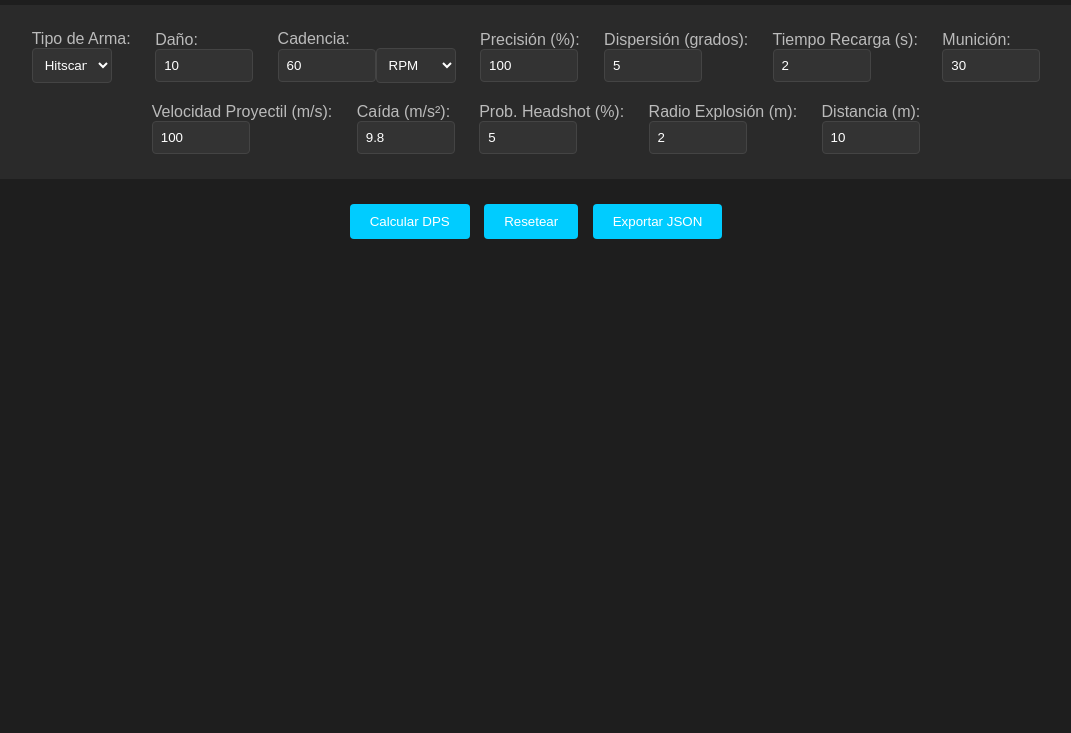
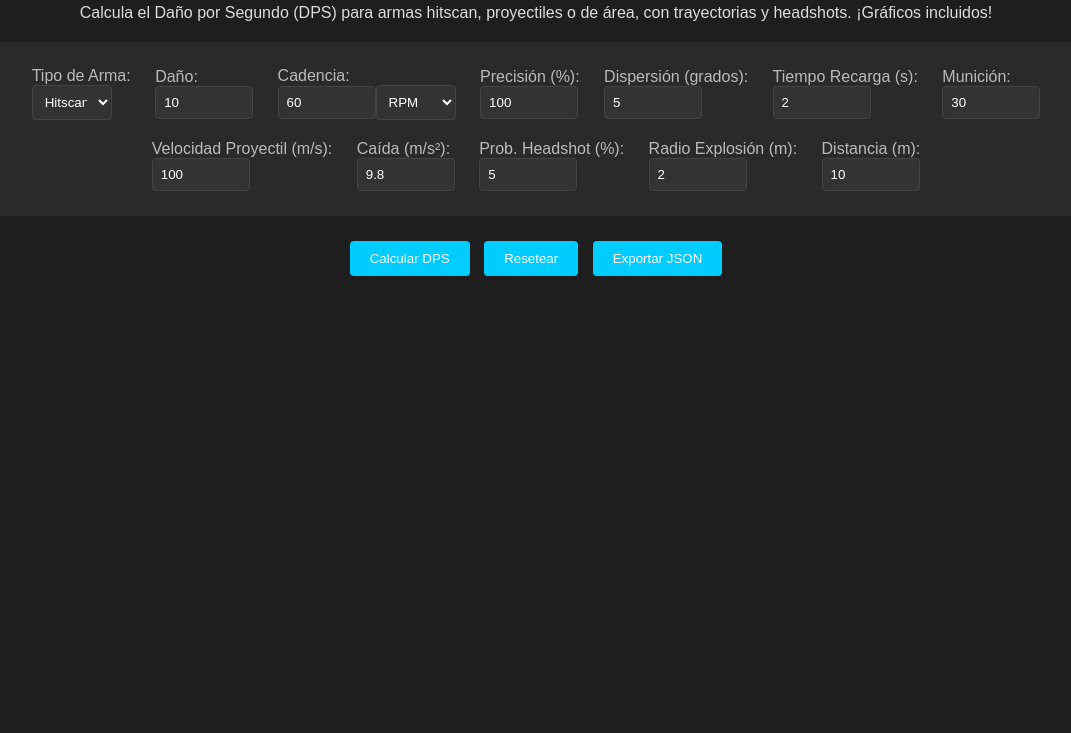
Before and after one commit to genio043/dps-pro, a plain HTML site: page index.html in a window 1280 px wide. Shown: the part 67-800 px from the top of the page, without its empty margins (104-1175 px from the left). Drawn offline with nearby package versions, Linux system fonts and the light colour scheme.

Commit message:
Update index.html

```diff
--- a/index.html
+++ b/index.html
@@ -21,6 +21,7 @@
 </head>
 <body>
     <h1>Calculadora DPS Pro</h1>
+    <p>Calcula el Daño por Segundo (DPS) para armas hitscan, proyectiles o de área, con trayectorias y headshots. ¡Gráficos incluidos!</p>
     <div class="section">
         <div class="input-group"><label>Tipo de Arma:</label><select id="weaponType"><option value="hitscan">Hitscan</option><option value="projectile">Proyectil</option><option value="area">Área</option></select></div>
         <div class="input-group"><label>Daño:</label><input type="number" id="damage" min="1" value="10"></div>
```
